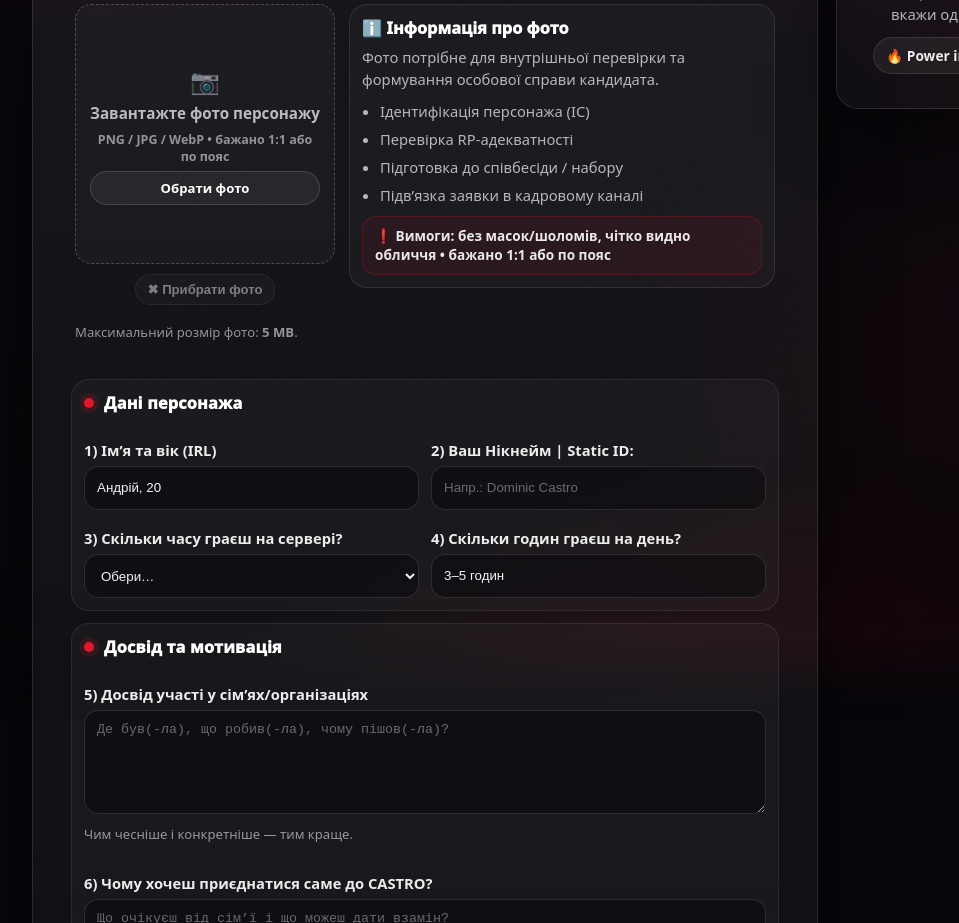
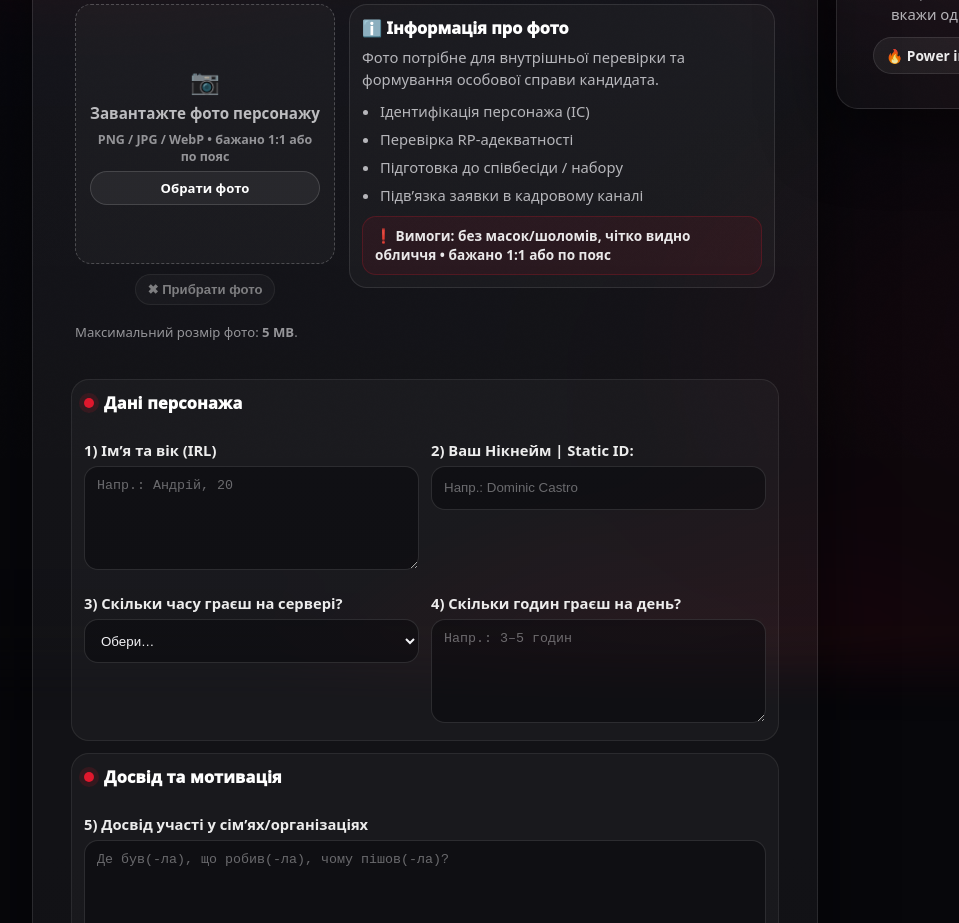
Before and after one commit to AGeHt-ua/castro, a plain HTML site: page join.html in a window 1280 px wide. Shown: the part 342-1265 px from the top of the page, without its empty margins (26-985 px from the left). Drawn offline with Linux system fonts and the light colour scheme; no server answers.

Commit message:
Update join.html

```diff
--- a/join.html
+++ b/join.html
@@ -129,7 +129,7 @@
   <div class="row">
     <div>
       <label for="irl">1) Ім’я та вік (IRL)</label>
-      <input id="irl" name="irl" placeholder="Напр.: Андрій, 20" value="Андрій, 20" required></textarea>
+      <textarea id="irl" name="irl" placeholder="Напр.: Андрій, 20" value="Андрій, 20" required></textarea>
     </div>
     <div>
       <label for="nick">2) Ваш Нікнейм | Static ID:</label>
@@ -150,7 +150,7 @@
     </div>
     <div>
       <label for="hoursPerDay">4) Скільки годин граєш на день?</label>
-      <input id="hoursPerDay" name="hoursPerDay" placeholder="Напр.: 3–5 годин" value="3–5 годин" required autocomplete="off">
+      <textarea id="hoursPerDay" name="hoursPerDay" placeholder="Напр.: 3–5 годин" value="3–5 годин" required></textarea>
     </div>
   </div>
 </div>
```
